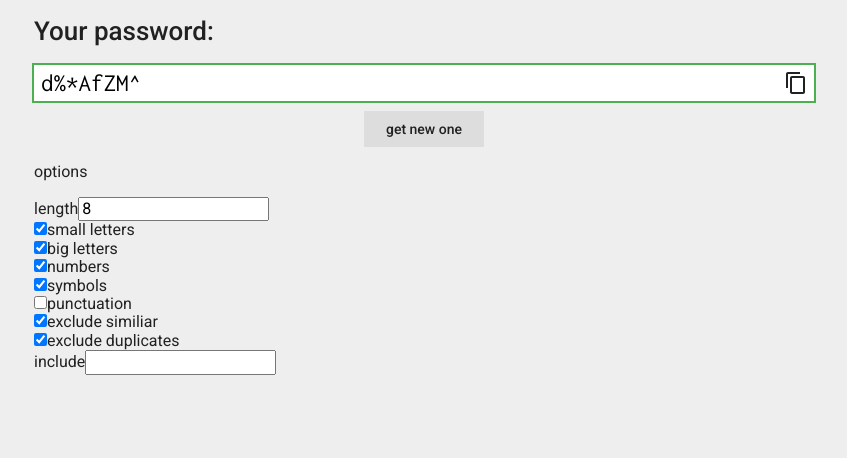
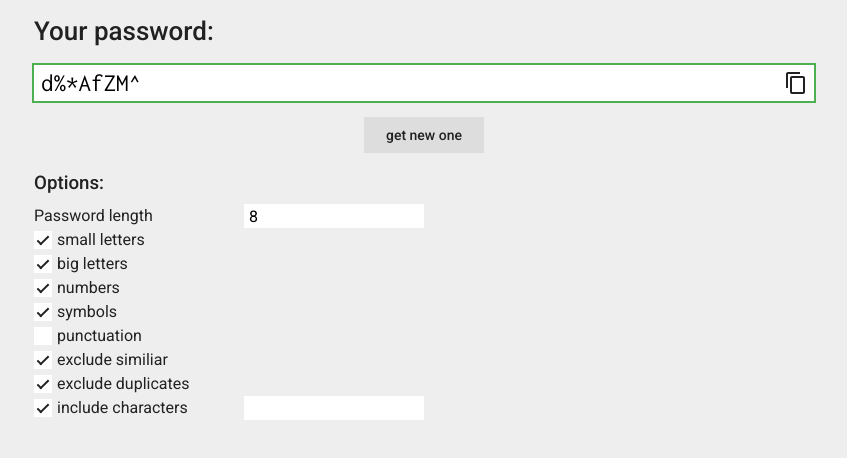
Before and after one commit to KubaJastrz/password-generator, a React app: page / in a window 1280 px wide. Shown: the whole page, without its empty margins (216-1063 px from the left). Built offline with nearby package versions, Linux system fonts and the light colour scheme; some packages are replaced by stand-ins of ours.

Commit message:
options basic styling

```diff
--- a/src/components/Checkbox.js
+++ b/src/components/Checkbox.js
@@ -1,13 +1,16 @@
 import React from 'react';
 
 const Checkbox = (props) => (
-  <div>
+  <div className="options-checkbox">
     <label title={props.tooltip}>
       <input
         type="checkbox"
         checked={props.checked}
         onChange={props.onChange}
       />
+      <div className="checkbox-wrapper">
+        <div className="checkbox"></div>
+      </div>
       {props.label}
     </label>
   </div>
--- a/src/components/CopyButton.js
+++ b/src/components/CopyButton.js
@@ -1,5 +1,7 @@
 import React from 'react';
 import PropTypes from 'prop-types';
+
+// TODO: success icon
 
 const CopyButton = (props) => {
   const copy = () => {
--- a/src/components/Input.js
+++ b/src/components/Input.js
@@ -1,13 +1,14 @@
 import React from 'react';
 
 const Input = (props) => (
-  <div>
+  <div className="options-input">
     <label>
       {props.label}
       <input
-        type="text"
+        type={props.type || "text"}
         value={props.value}
         onChange={props.onChange}
+        className={props.monospaced ? 'monospace' : ''}
       />
     </label>
   </div>
--- /dev/null
+++ b/src/components/OptionsField.js
@@ -0,0 +1,66 @@
+import React from 'react';
+import PropTypes from 'prop-types';
+
+export default class OptionsField extends React.Component {
+  constructor(props) {
+    super(props);
+    this.state = {
+      type: this.props.type,
+      checkbox: this.props.type.includes('checkbox'),
+      textInput: this.props.type.includes('text')
+    };
+  }
+
+  componentDidMount() {
+    if (this.state.type === 'checkbox') {
+      this.container.classList.add('checkbox');
+    }
+  }
+
+  render() {
+    return (
+      <div className="options-field" ref={ref => this.container = ref}>
+        <label>
+          {this.state.checkbox && (
+            <React.Fragment>
+              <input
+                type="checkbox"
+                checked={this.props.checked}
+                onChange={this.props.onCheckboxChange}
+              />
+              <div className="checkbox-wrapper">
+                <div className="checkbox"></div>
+              </div>
+            </React.Fragment>
+          )}
+          <span>{this.props.label}</span>
+          {this.state.textInput && (
+            <input
+              type={this.props.textType || "text"}
+              value={this.props.value}
+              onChange={this.props.onTextChange}
+              className={this.props.textMonospaced ? 'monospace' : ''}
+              disabled={this.props.textDisabled}
+            />
+          )}
+        </label>
+      </div>
+    );
+  }
+}
+
+OptionsField.propTypes = {
+  type: PropTypes.string.isRequired,
+  label: PropTypes.string.isRequired,
+
+  // checkbox only
+  checked: PropTypes.bool,
+  onCheckboxChange: PropTypes.func,
+
+  // input text only
+  value: PropTypes.oneOfType([ PropTypes.string, PropTypes.number ]),
+  onTextChange: PropTypes.func,
+  textType: PropTypes.string,
+  textMonospaced: PropTypes.bool,
+  textDisabled: PropTypes.bool
+};
--- a/src/components/Password/PasswordOutput.js
+++ b/src/components/Password/PasswordOutput.js
@@ -2,6 +2,8 @@ import React from 'react';
 import PropTypes from 'prop-types';
 
 import CopyButton from '../CopyButton';
+
+// TODO: make whole password visible (textarea + button)
 
 class PasswordOutput extends React.Component {
   constructor(props) {
--- a/src/components/Password/generatePassword.js
+++ b/src/components/Password/generatePassword.js
@@ -1,4 +1,9 @@
 import { randomBetween } from '../../utils';
+
+const messages = {
+  noCharacters: 'No characters to choose from',
+  notEnoughCharacters: 'Not enough characters to choose from (consider allowing duplicates)'
+};
 
 export const defaultOptions = {
   length: 8,
@@ -56,19 +61,21 @@ export default (options) => {
     ''
   );
 
+  charString = charString.replace(/\s/g, '');
+
   // console.log('charString:', charString);
 
   if (charString.length === 0) {
     return {
       ok: false,
-      value: 'No characters to choose from'
+      value: messages.noCharacters
     };
   }
 
   if (charString.length < length && duplicates) {
     return {
       ok: false,
-      value: 'Not enough characters to choose from'
+      value: messages.notEnoughCharacters
     };
   }
 
--- a/src/containers/Options/Options.js
+++ b/src/containers/Options/Options.js
@@ -3,6 +3,7 @@ import { connect } from 'react-redux';
 
 import Checkbox from '../../components/Checkbox';
 import Input from '../../components/Input';
+import OptionsField from '../../components/OptionsField';
 
 import { updateOptions } from './actions';
 
@@ -11,7 +12,8 @@ class Options extends React.Component {
     super(props);
 
     this.state = {
-      ...this.props.options
+      ...this.props.options,
+      includeChecked: true
     };
   }
 
@@ -30,7 +32,7 @@ class Options extends React.Component {
     });
   }
 
-  handleCheckboxChange(e, key) {
+  onCheckboxChange(e, key) {
     const { checked } = e.target;
 
     this.setState((prevState) => {
@@ -41,7 +43,15 @@ class Options extends React.Component {
     });
   }
 
-  onIncludeInputChange(e) {
+  onIncludeCheckboxChange(e) {
+    const { checked } = e.target;
+
+    this.setState((prevState) => ({
+      includeChecked: !prevState.includeChecked
+    }));
+  }
+
+  onIncludeTextChange(e) {
     const { value } = e.target;
 
     this.setState((prevState) => {
@@ -54,56 +64,73 @@ class Options extends React.Component {
 
   render() {
     return (
+      <React.Fragment>
+        <h3 className="options-title">Options:</h3>
         <div className="options-container">
-        <p>options</p>
-        <Input
-          label="length"
+          <OptionsField
+            type="text"
+            label="Password length"
             value={this.state.length}
-          onChange={this.onLengthChange.bind(this)}
+            onTextChange={this.onLengthChange.bind(this)}
+            textType="tel" // focus on numbers
           />
-        <Checkbox
+          <OptionsField
+            type="checkbox"
             label="small letters"
             checked={this.state.small}
-          onChange={(e) => this.handleCheckboxChange(e, 'small')}
+            onCheckboxChange={(e) => this.onCheckboxChange(e, 'small')}
           />
-        <Checkbox
+          <OptionsField
+            type="checkbox"
             label="big letters"
             checked={this.state.big}
-          onChange={(e) => this.handleCheckboxChange(e, 'big')}
+            onCheckboxChange={(e) => this.onCheckboxChange(e, 'big')}
           />
-        <Checkbox
+          <OptionsField
+            type="checkbox"
             label="numbers"
             checked={this.state.numbers}
-          onChange={(e) => this.handleCheckboxChange(e, 'numbers')}
+            onCheckboxChange={(e) => this.onCheckboxChange(e, 'numbers')}
           />
-        <Checkbox
+          <OptionsField
+            type="checkbox"
             label="symbols"
             checked={this.state.symbols}
-          onChange={(e) => this.handleCheckboxChange(e, 'symbols')}
+            onCheckboxChange={(e) => this.onCheckboxChange(e, 'symbols')}
           />
-        <Checkbox
+          <OptionsField
+            type="checkbox"
             label="punctuation"
             checked={this.state.punctuation}
-          onChange={(e) => this.handleCheckboxChange(e, 'punctuation')}
+            onCheckboxChange={(e) => this.onCheckboxChange(e, 'punctuation')}
           />
-        <Checkbox
+          <OptionsField
+            type="checkbox"
             label="exclude similiar"
             checked={this.state.similiar}
-          onChange={(e) => this.handleCheckboxChange(e, 'similiar')}
+            onCheckboxChange={(e) => this.onCheckboxChange(e, 'similiar')}
           />
-        <Checkbox
+          <OptionsField
+            type="checkbox"
             label="exclude duplicates"
             checked={this.state.duplicates}
-          onChange={(e) => this.handleCheckboxChange(e, 'duplicates')}
+            onCheckboxChange={(e) => this.onCheckboxChange(e, 'duplicates')}
           />
-        <Input
-          label="include"
+          <OptionsField
+            type="checkbox-text"
+            label="include characters"
+            checked={this.state.includeChecked}
+            onCheckboxChange={this.onIncludeCheckboxChange.bind(this)}
             value={this.state.include}
-          onChange={(e) => this.onIncludeInputChange(e)}
+            onTextChange={this.onIncludeTextChange.bind(this)}
+            textMonospaced={true}
+            textDisabled={!this.state.includeChecked}
           />
-        {this.props.options.errorMessage &&
-          <p className="error-field">{this.props.options.errorMessage}</p>}
+          {this.props.options.errorMessage && (
+            <p className="error-field">{this.props.options.errorMessage}</p>
+          )}
         </div>
+      </React.Fragment>
     );
   }
 }
--- a/src/styles/base/settings.sass
+++ b/src/styles/base/settings.sass
@@ -16,6 +16,8 @@ $black: $md-grey-900
 $green: $md-green
 $red: $md-red
 
+$active-color: $green
+
 // fonts
 $sans-serif: Roboto, Helvetica, Arial, sans-serif
 $monospace: Inconsolata, Consolas, monospace
--- /dev/null
+++ b/src/styles/components/OptionsField.sass
@@ -0,0 +1,70 @@
+.options-field
+  $checkbox-color: $black
+  // margin-bottom: 0.5rem
+  line-height: 2.4rem
+  display: flex
+  align-items: center
+
+  &:last-child
+    margin-bottom: 0
+
+  &.checkbox label
+    flex-grow: 0
+
+  label
+    flex-grow: 1
+    display: flex
+    align-items: center
+    flex-flow: row wrap
+
+  input[type="text"],
+  input[type="tel"]
+    margin-left: auto
+    background: white
+    border: 0
+    height: 2.4rem
+    padding: 0 0.5rem
+    outline: none
+    width: 18rem
+
+    &:disabled
+      background: darken(white,3%)
+      color: lighten($black,40%)
+
+    &:focus
+      outline: 0.2rem solid $active-color
+
+    &.monospace
+      font-family: $monospace
+
+  input[type="checkbox"]
+    position: absolute
+    left: -9999px
+
+    &:checked + .checkbox-wrapper .checkbox::before
+      border-color: $checkbox-color
+
+    &:focus + .checkbox-wrapper .checkbox
+      outline: 0.2rem solid $active-color
+
+  .checkbox-wrapper
+    position: relative
+    margin-right: 0.5rem
+    cursor: pointer
+
+    .checkbox
+      position: relative
+      +square(1.8rem)
+      background: white
+
+      &::before
+        position: absolute
+        transform: rotate(45deg)
+        content: ''
+        top: 0.2rem
+        left: 0.6rem
+        width: 0.6rem
+        height: 1.2rem
+        border: 0.2rem solid transparent
+        border-top-width: 0
+        border-left-width: 0
--- a/src/styles/containers/App.sass
+++ b/src/styles/containers/App.sass
@@ -9,3 +9,7 @@
 .app-title
   font-size: 2.6rem
   font-weight: 500
+  margin: 0.5em 0 0.45em
+
+  +breakpoint(800px)
+    margin: 0.67em 0
--- a/src/styles/containers/MainPassword.sass
+++ b/src/styles/containers/MainPassword.sass
@@ -8,13 +8,14 @@
   cursor: pointer
   font-size: 1.4rem
   font-weight: 500
-  height: 3.6rem
-  margin-top: 1rem
+  line-height: 3.6rem
+  margin: 1rem 0
   outline: none
   padding: 0 2.2rem
   width: 100%
 
   +breakpoint(800px)
+    margin: 1.6rem 0
     width: unset
     transition: 50ms
 
--- a/src/styles/containers/Options.sass
+++ b/src/styles/containers/Options.sass
@@ -1,2 +1,13 @@
+@import '../components/OptionsField'
+
+.options-container
+  +breakpoint(800px)
+    width: 50%
+
+.options-title
+  margin: 0.25em 0 0.5em
+  font-weight: 500
+
 .error-field
   color: $md-red
+  margin: 1.2rem 0
```
Lines whose indentation alone changed are shown as unchanged.
